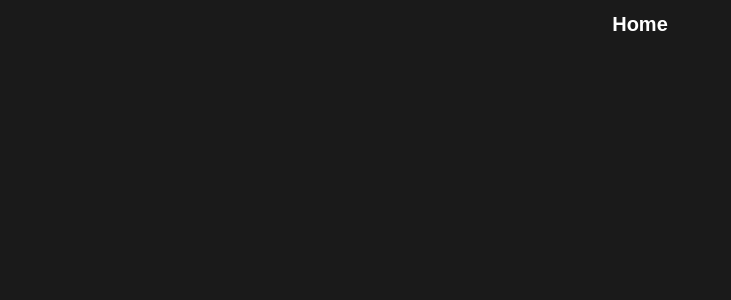
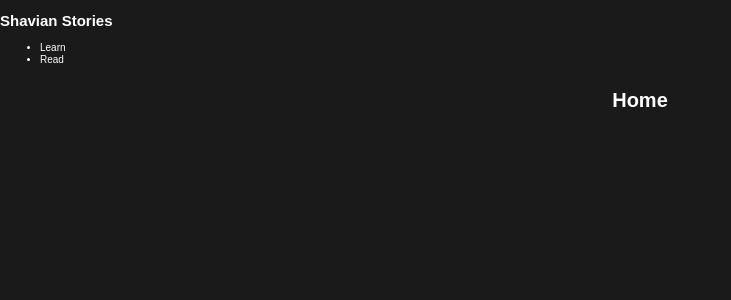
Before and after one commit to seanmturley/shavian-stories, a Next.js app: page / in a window 1280 px wide. Shown: the top 300 px of the page, without its empty margins (0-731 px from the left). Built offline with nearby package versions, Linux system fonts and the light colour scheme; a web font is replaced by a local one.

Commit message:
[#70] Add NavBar HTML skeleton

```diff
--- a/src/app/(site)/layout.tsx
+++ b/src/app/(site)/layout.tsx
@@ -1,4 +1,5 @@
 import type { Metadata } from "next";
+import NavBar from "@components/nav-bar";
 import Tooltip from "@components/react-tooltip";
 
 export const metadata: Metadata = {
@@ -28,6 +29,7 @@ export default function SiteLayout({
 }) {
   return (
     <>
+      <NavBar />
       <main>{children}</main>
       <Tooltip id="latin" {...tooltipProps} style={tooltipStyle} />
       <Tooltip
--- /dev/null
+++ b/src/components/nav-bar.module.css
@@ -0,0 +1,7 @@
+.dropdownContent {
+  display: none;
+}
+
+.dropdown:hover .dropdownContent {
+  display: block;
+}
--- /dev/null
+++ b/src/components/nav-bar.tsx
@@ -0,0 +1,42 @@
+import Link from "next/link";
+import styles from "./nav-bar.module.css";
+
+export default function NavBar() {
+  return (
+    <nav>
+      <Link href="/">
+        <h1>Shavian Stories</h1>
+      </Link>
+      <ul>
+        <li className={styles.dropdown}>
+          <Link href="#">Learn</Link>
+          <ul className={styles.dropdownContent}>
+            <li>
+              <Link href="#">Shavian</Link>
+            </li>
+            <li>
+              <Link href="#">Neo-Shavian English</Link>
+            </li>
+            <li>
+              <Link href="#">Neo-Shavian French</Link>
+            </li>
+          </ul>
+        </li>
+        <li className={styles.dropdown}>
+          <Link href="/library">Read</Link>
+          <ul className={styles.dropdownContent}>
+            <li>
+              <Link href="/library">Shavian</Link>
+            </li>
+            <li>
+              <Link href="/library">Neo-Shavian English</Link>
+            </li>
+            <li>
+              <Link href="/library">Neo-Shavian French</Link>
+            </li>
+          </ul>
+        </li>
+      </ul>
+    </nav>
+  );
+}
```
